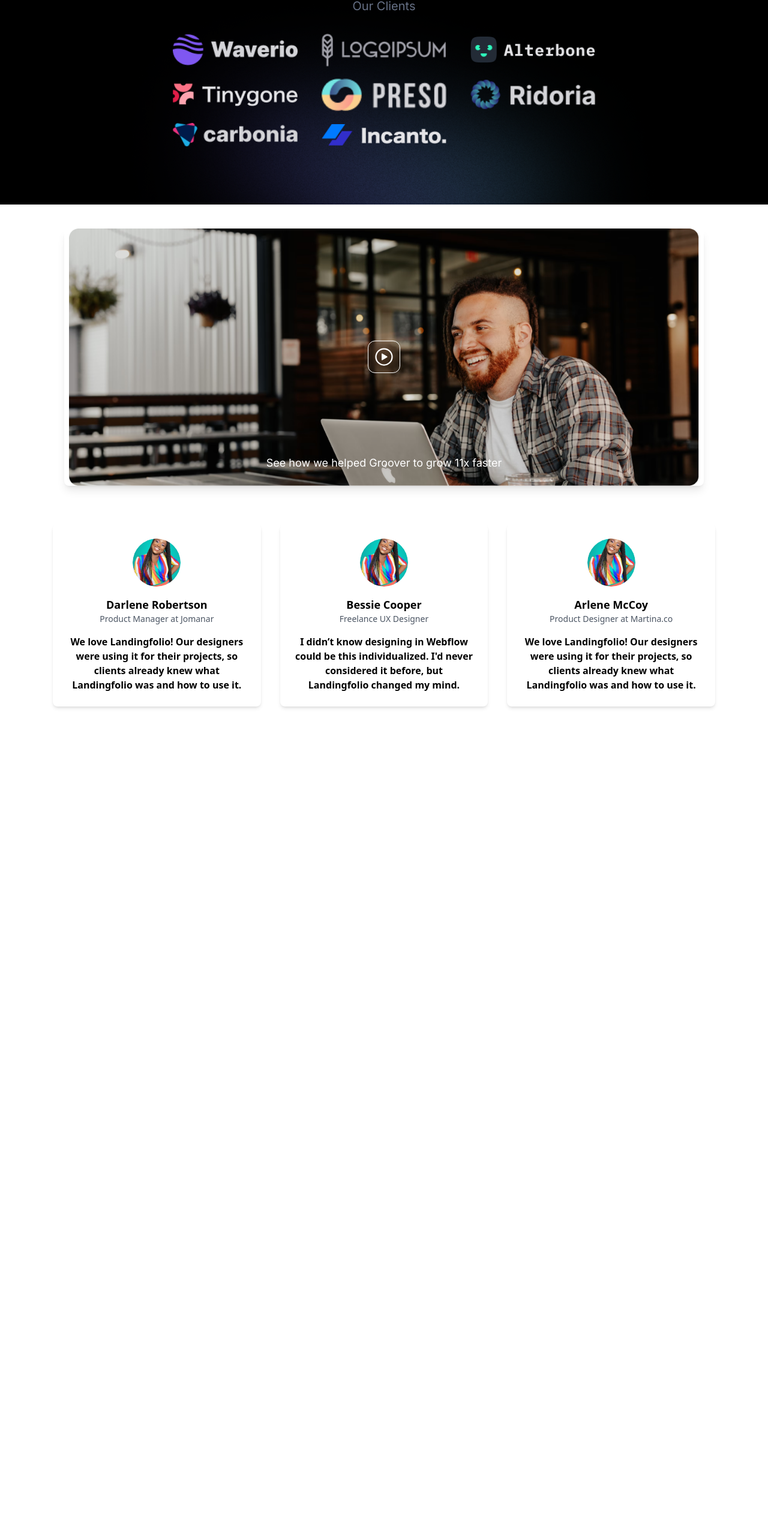
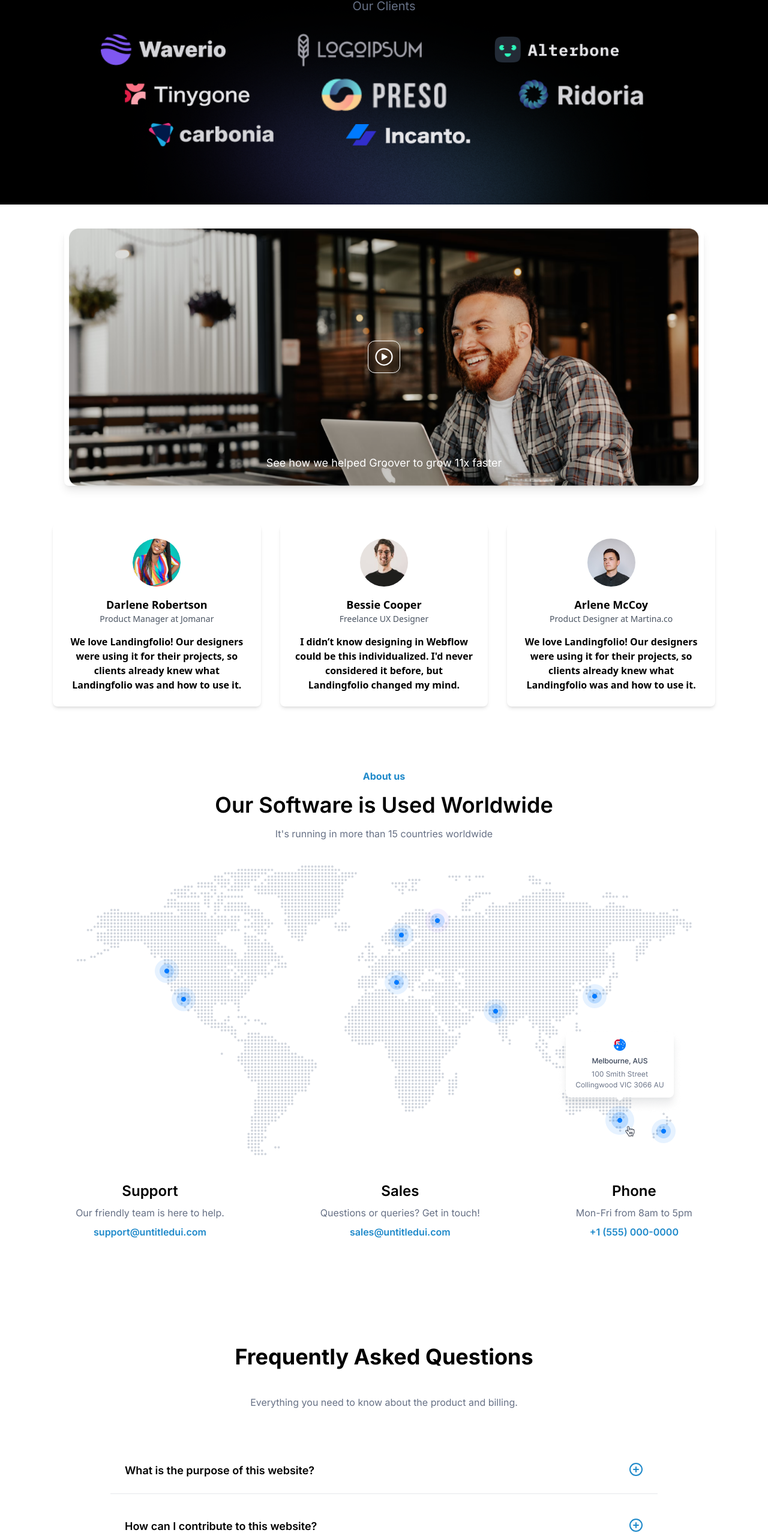
Before and after one commit to Haider-Ali-HA/NimbusFrontend, a React (Vite) app: page / in a window 1280 px wide. Shown: the part 2234-4800 px from the top of the page at 60% size. Before the commit the page ends 3476 px from the top, so only its background shows below. Built offline with nearby package versions, Linux system fonts and the light colour scheme.

Commit message:
complete

```diff
--- a/src/App.jsx
+++ b/src/App.jsx
@@ -15,9 +15,9 @@ const App = () => {
       <Home />
       <Pricing />
       <Client />
-      {/* <About /> */}
-      {/* <Contact /> */}
-      {/* <Footer /> */}
+      <About />
+      <Contact />
+      <Footer />
     </Router>
   );
 };
--- a/src/component/About.jsx
+++ b/src/component/About.jsx
@@ -37,19 +37,19 @@ const About = () => {
       <div>
         <div className="flex flex-col items-center justify-center gap-4 py-10">
           <h6 className="text-primary font-bold">About us</h6>
-          <h1 className="font-semibold text-4xl">
+          <h1 className="font-semibold text-center text-3xl px-4 md:text-4xl">
             Our Software is Used Worldwide
           </h1>
-          <p className="text-secondary text-center w-1/2">
+          <p className="text-secondary text-center w-5/6 md:w-1/2">
             It's running in more than 15 countries worldwide
           </p>
         </div>
         <div className="flex  items-center justify-center ">
           <img src={Map} alt="" />
         </div>
-        <div className="flex gap-40 items-center mt-10 mb-20 justify-center">
+        <div className="flex gap-20 flex-wrap flex-col md:flex-row xl:gap-40 items-center mt-10 mb-20 justify-center">
           <div className="text-center">
-            <h1 className="text-2xl font-semibold">Support</h1>
+            <h1 className="text-xl lg:text-2xl font-semibold">Support</h1>
             <p className="text-secondary my-2">
               Our friendly team is here to help.
             </p>
@@ -59,14 +59,14 @@ const About = () => {
             </p>
           </div>
           <div className="text-center">
-            <h1 className="text-2xl font-semibold">Sales</h1>
+            <h1 className="text-xl lg:text-2xl font-semibold">Sales</h1>
             <p className="text-secondary my-2">
               Questions or queries? Get in touch!
             </p>
             <p className="text-primary font-semibold"> sales@untitledui.com</p>
           </div>
           <div className="text-center">
-            <h1 className="text-2xl font-semibold">Phone</h1>
+            <h1 className="text-xl lg:text-2xl font-semibold">Phone</h1>
             <p className="text-secondary my-2">Mon-Fri from 8am to 5pm</p>
             <p className="text-primary font-semibold"> +1 (555) 000-0000</p>
           </div>
@@ -77,10 +77,10 @@ const About = () => {
       <section className="py-10  text-white sm:py-16 lg:py-24">
         <div className="px-4 mx-auto sm:px-6 lg:px-8 max-w-7xl">
           <div className="max-w-2xl mx-auto text-center">
-            <h2 className=" font-bold leading-tight  text-black text-4xl">
+            <h2 className=" font-bold leading-tight  text-black text-3xl md:text-4xl">
               Frequently Asked Questions
             </h2>
-            <p className="text-secondary mt-11">
+            <p className="text-secondary mt-5 md:mt-11">
               Everything you need to know about the product and billing.
             </p>
           </div>
@@ -88,20 +88,20 @@ const About = () => {
             {faqs.map((faq, index) => (
               <div
                 key={index}
-                className="transition-all duration-200 bg-white border-b border-gray-200  cursor-pointer w-3/4"
+                className="transition-all items-center  duration-200 bg-white border-b border-gray-200  cursor-pointer w-full md:w-3/4"
               >
                 <button
                   type="button"
-                  className="flex items-center justify-between w-full px-4 py-5 sm:p-6"
+                  className="flex justify-between  w-full px-4 py-5 sm:p-6"
                   onClick={() => toggleFAQ(index)}
                 >
-                  <span className="text-lg font-semibold text-black">
+                  <span className="md:text-lg  font-semibold text-black">
                     {faq.question}
                   </span>
                   {activeIndex === index ? (
-                    <FiMinusCircle className="w-6 h-6 text-primary" />
+                    <FiMinusCircle className="w-6 h-6  text-primary" />
                   ) : (
-                    <FiPlusCircle className="w-6 h-6 text-primary" />
+                    <FiPlusCircle className="w-6 h-6  text-primary" />
                   )}
                 </button>
                 {/* Animated Answer Section */}
@@ -111,7 +111,7 @@ const About = () => {
                   }`}
                 >
                   <div className="px-4 pb-5 sm:px-6 sm:pb-6">
-                    <p className="text-gray-600">{faq.answer}</p>
+                    <p className="text-sm md:text-base text-gray-600">{faq.answer}</p>
                   </div>
                 </div>
               </div>
@@ -119,8 +119,6 @@ const About = () => {
           </div>
         </div>
       </section>
-
-
     </div>
   );
 };
--- a/src/component/Client.jsx
+++ b/src/component/Client.jsx
@@ -12,8 +12,8 @@ import { IoPlayCircleOutline } from "react-icons/io5";
 import videoThumbnail from "../assets/video-thumbnail.png";
 import { Link } from "react-scroll";
 import profile1 from "../assets/profile1.png"; // Replace with the actual paths to your profile images
-import profile2 from "../assets/profile1.png";
-import profile3 from "../assets/profile1.png";
+import profile2 from "../assets/profile2.jpeg";
+import profile3 from "../assets/profile3.jpg";
 
 const testimonials = [
   {
@@ -66,27 +66,27 @@ const Client = () => {
             <img
               src={client4}
               alt="Tinygone"
-              className="dm:ml-10  w-24 md:w-32 lg:w-52"
+              className="sm:ml-10  w-24 md:w-32 lg:w-52"
             />
             <img
               src={client5}
               alt="Preso"
-              className="dm:ml-10  w-24 md:w-32 lg:w-52"
+              className="sm:ml-10  w-24 md:w-32 lg:w-52"
             />
             <img
               src={client6}
               alt="Ridoria"
-              className="dm:ml-10  w-24 md:w-32 lg:w-52"
+              className="sm:ml-10  w-24 md:w-32 lg:w-52"
             />
             <img
               src={client7}
               alt="Carbonia"
-              className="dm:ml-20  w-24 md:w-32 lg:w-52"
+              className="sm:ml-20  w-24 md:w-32 lg:w-52"
             />
             <img
               src={client8}
               alt="Incanto"
-              className="dm:ml-20  w-24 md:w-32 lg:w-52"
+              className="sm:ml-20  w-24 md:w-32 lg:w-52"
             />
           </div>
         </div>
--- a/src/component/Contact.jsx
+++ b/src/component/Contact.jsx
@@ -5,14 +5,14 @@ const Contact = () => {
   return (
     <>
       {/* get in touch  */}
-      <div className="bg-[#F9FAFB] rounded-lg flex flex-col gap-4 items-center justify-center py-11 mx-20 mb-20">
-        <img className="w-40" src={Avatar} alt="avatar" />
+      <div className="bg-[#F9FAFB] rounded-lg flex flex-col gap-4 items-center w-full  justify-center py-11 px-10 md:px-20 sm:mb-20">
+        <img className="w-28 md:w-40" src={Avatar}  alt="avatar" />
         <h1 className="font-semibold text-xl">Still have questions?</h1>
-        <p className="text-secondary">
+        <p className="text-secondary bg text-center">
           Can’t find the answer you’re looking for? Please chat to our friendly
           team.
         </p>
-        <button className="bg-primary shadow-sm hover:bg-opacity-80  text-white px-5 py-2 rounded">
+        <button className="bg-primary shadow-sm hover:bg-opacity-80  text-white px-3 md:px-5 py-2 rounded">
           Get in touch
         </button>
       </div>
--- a/src/component/Footer.jsx
+++ b/src/component/Footer.jsx
@@ -1,12 +1,11 @@
 import React from "react";
 import { FaFacebook, FaGithub, FaInstagram, FaTwitter } from "react-icons/fa";
 
-
 const Footer = () => {
   return (
-    <div className="bg-[#FAFAFB] flex flex-col  gap-10 p-28 font-inter">
-      <div className="flex justify-between items-center ">
-        <h1 className="font-semibold text-4xl w-[31rem]">
+    <div className="bg-[#FAFAFB] flex flex-col  gap-10 p-10 lg:p-28 font-inter">
+      <div className="flex flex-col sm:flex-row justify-between items-center gap-5">
+        <h1 className="font-semibold text-3xl lg:text-4xl w-full sm:w-2/4 lg:w-[31rem]">
           Learn how to grow {String.fromCodePoint(0x1f4aa)} audience fast in
           Twitter
         </h1>
@@ -15,12 +14,12 @@ const Footer = () => {
         </button>
       </div>
       <hr className="border-gray-300" /> {/* Changed class to border-red-500 */}
-      <div className="grid grid-cols-5 ">
-        <div className="col-span-2 gap-2 grid">
+      <div className="grid grid-cols-1 sm:grid-cols-2 gap-7 md:grid-cols-5 ">
+        <div className="sm:col-span-2 gap-2 grid">
           {" "}
           {/* Added col-span-2 */}
           <h1 className="text-lg font-semibold">About Rareblocks</h1>
-          <p className="w-1/2 text-gray-600">
+          <p className="w-5/6 lg:w-3/4 text-gray-600">
             Lorem ipsum dolor sit, amet consectetur adipisicing elit. Eveniet
             culpa quae temporibus magni quisquam, minus sed doloribus odit
             dolorum ad distinctio facere rem, eos incidunt itaque nostrum amet,
```
Also changed, not shown: src/assets/profile2.jpeg (added), src/assets/profile3.jpg (added).
